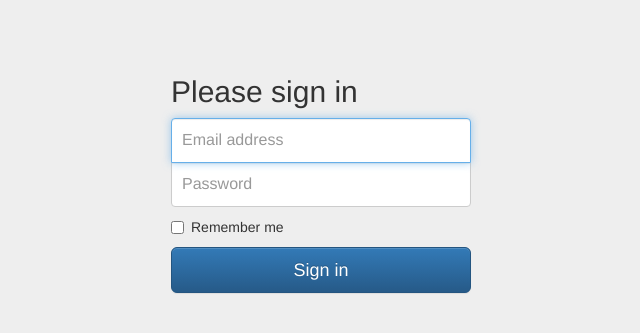
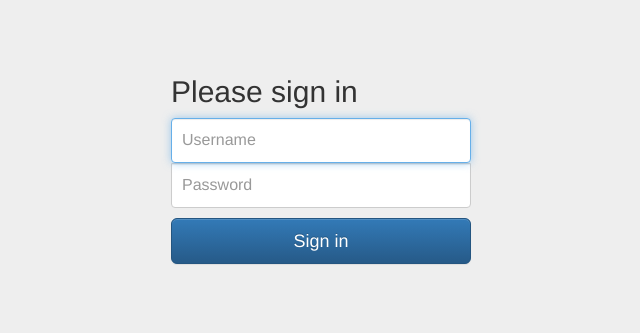
Before and after one commit to atogle/assisi, a Django app: template src/web/templates/signin.html in a window 1280 px wide. Shown: the top 333 px of the page, without its empty margins (319-959 px from the left). Run offline with Django 3.2, Linux system fonts and the light colour scheme; the template is opened without the code that fills it, so the values that code supplies are empty; some libraries are stand-ins or nearby versions.

Commit message:
Wire up the signin form.

```diff
--- a/src/web/templates/signin.html
+++ b/src/web/templates/signin.html
@@ -10,19 +10,19 @@
 {% block content %}
   <div class="container">
 
-    <form class="form-signin">
+    <form class="form-signin" method="post" action="{% url 'django.contrib.auth.views.login' %}">
+      {% csrf_token %}
+
       <h2 class="form-signin-heading">Please sign in</h2>
-      <label for="inputEmail" class="sr-only">Email address</label>
-      <input type="email" id="inputEmail" class="form-control" placeholder="Email address" required autofocus>
+      <label for="inputUsername" class="sr-only">Username</label>
+      <input type="text" name="username" id="inputUsername" class="form-control" placeholder="Username" required autofocus>
       <label for="inputPassword" class="sr-only">Password</label>
-      <input type="password" id="inputPassword" class="form-control" placeholder="Password" required>
-      <div class="checkbox">
-        <label>
-          <input type="checkbox" value="remember-me"> Remember me
-        </label>
-      </div>
+      <input type="password" name="password" id="inputPassword" class="form-control" placeholder="Password" required>
+
+      <input type="hidden" name="next" value="{{ next }}" />
       <button class="btn btn-lg btn-primary btn-block" type="submit">Sign in</button>
     </form>
 
   </div>
+</form>
 {% endblock %}
```
